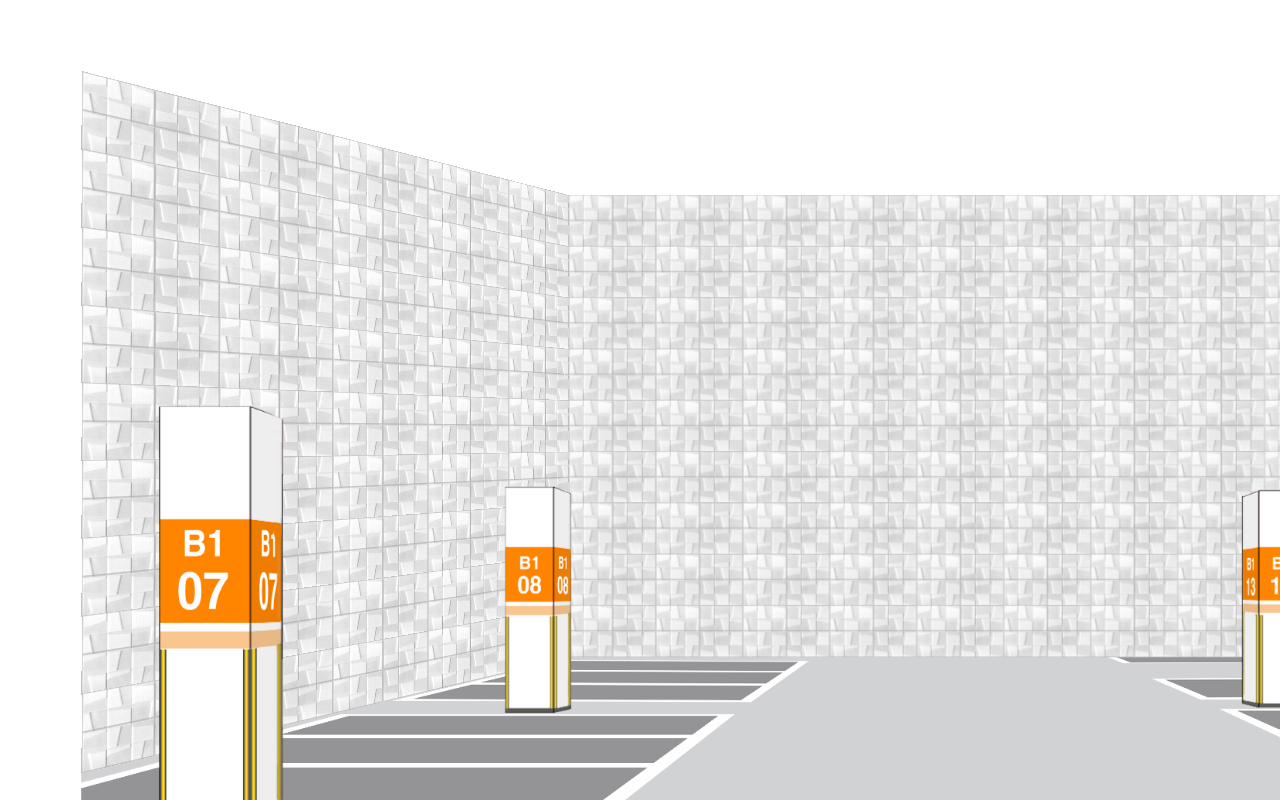
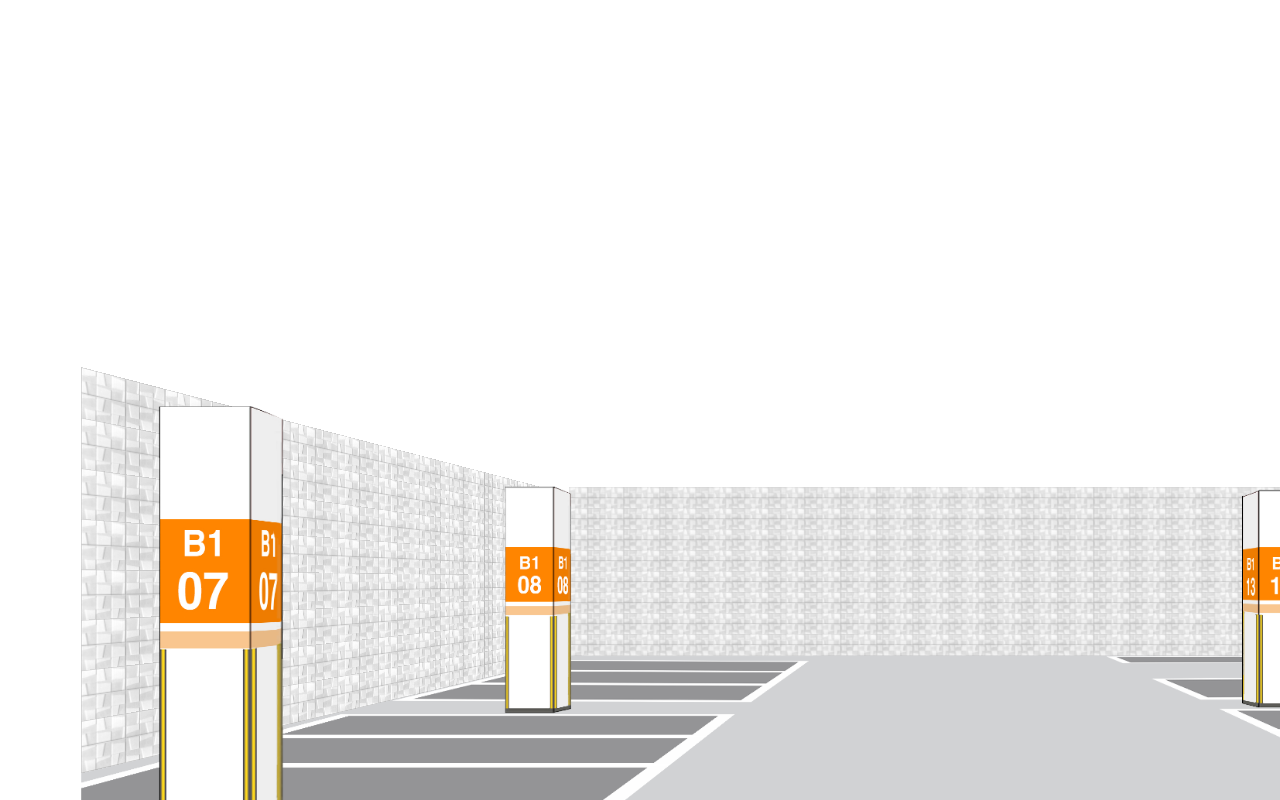
Before and after one commit to undefcat/undefcat.github.io.archived, a React (Create React App) app: page / in a window 1280 px wide. Shown: the top 800 px of the page. Built offline with nearby package versions, Linux system fonts and the light colour scheme.

Commit message:
feat: 블럭 사이즈 변경 및 Context, OptionPanel 추가

```diff
--- a/src/App.css
+++ b/src/App.css
@@ -30,8 +30,8 @@
 .block {
     position: relative;
     display: inline-block;
-    width: 100px;
-    height: 60px;
+    width: 50px;
+    height: 30px;
     margin-bottom: -1px;
 }
 
@@ -51,32 +51,32 @@
 #left-wall {
     position: absolute;
     bottom: 390px;
-    left: 128px;
+    left: 105px;
     perspective: 600px;
 }
 
 #left-wall .blocks {
-    transform: rotateX(1deg) rotateY(29deg);
+    transform: rotateX(.6deg) rotateY(52deg);
 }
 
 #center-wall {
     positioN: absolute;
-    left: 510px;
-    top: 160px;
+    left: 410px;
+    bottom: 393px;
     perspective: 600px;
 }
 
 #center-wall .blocks {
-    transform: translateZ(-90px);
+    transform: translateZ(-230px);
 }
 
 #right-wall {
     position: absolute;
-    bottom: 386px;
-    right: 132px;
+    bottom: 392px;
+    right: 102px;
     perspective: 600px;
 }
 
 #right-wall .blocks {
-    transform: rotateX(-1deg) rotateY(-29deg);
+    transform: rotateX(-.6deg) rotateY(-49deg);
 }
--- a/src/App.js
+++ b/src/App.js
@@ -1,13 +1,68 @@
+import { useEffect, useState } from 'react'
 import './App.css'
+import AppContext, { defaultWalls } from './AppContext'
 import Screen from './components/Screen'
-import ColorPicker from './components/ColorPicker'
+import OptionPanel from './components/OptionPanel'
 
 function App() {
+  const [walls, setWalls] = useState(defaultWalls)
+  const [showConfig, setShowConfig] = useState(false)
+  const [color, setColor] = useState({
+    r: 255, g: 255, b: 255, a: .5,
+  })
+
+  const handleChangeColor = color => {
+    setColor(color.rgb)
+  }
+
+  const setWall = (id, blocks, block, color) => {
+    if (walls.hasOwnProperty(id)) {
+      throw new Error(`${id} walls 값이 존재하지 않습니다.`)
+    }
+
+    const wall = walls[id]
+    const newWall = wall[blocks].map((block, idx) => {
+      if (idx !== block) {
+        return block
+      }
+
+      return color
+    })
+
+    setWalls({
+      ...walls,
+      [id]: newWall,
+    })
+  }
+
+  useEffect(() => {
+    const handler = e => {
+      if (e.code !== 'KeyC') {
+        return
+      }
+
+      setShowConfig(prev => !prev)
+    }
+
+    window.addEventListener('keydown', handler)
+
+    return () => {
+      window.removeEventListener('keydown', handler)
+    }
+
+  }, [])
+
   return (
-    <>
-      <Screen />
-      <ColorPicker />
-    </>
+    <AppContext.Provider value={{ walls, setWall }}>
+      <Screen
+        color={color}
+      />
+      <OptionPanel
+        color={color}
+        onChangeColor={handleChangeColor}
+        visible={showConfig}
+      />
+    </AppContext.Provider>
   )
 }
 
--- /dev/null
+++ b/src/AppContext.js
@@ -0,0 +1,22 @@
+import { createContext } from 'react'
+
+const generateBlock = block => new Array(block)
+  .fill(0)
+  .map(() => {
+    return { r: 255, g: 255, b: 255, a: 0 }
+  })
+
+const generateBlocks = (blocks, block) => new Array(blocks)
+  .fill(0)
+  .map(() => generateBlock(block))
+
+export const defaultWalls = {
+  'left-wall': generateBlocks(9, 6),
+  'center-wall': generateBlocks(9, 9),
+  'right-wall': generateBlocks(9, 6),
+}
+
+export default createContext({
+  walls: defaultWalls,
+  setWall: () => {},
+})
--- a/src/components/Block.js
+++ b/src/components/Block.js
@@ -1,7 +1,14 @@
+import { useState } from 'react'
+
 function Block() {
+  const [color, setColor] = useState({
+    r: 255, g: 255, b: 255, a: 0,
+  })
+
+  const backgroundColor = `rgba(${color.r}, ${color.g}, ${color.b}, ${color.a})`
   return (
     <div className="block">
-      <div className="block-overlay" />
+      <div className="block-overlay" style={{backgroundColor}}/>
       <div className="block-image" />
     </div>
   )
--- a/src/components/ColorPicker.js
+++ b/src/components/ColorPicker.js
@@ -1,17 +1,11 @@
-import { useState } from 'react'
 import { SketchPicker } from 'react-color'
 
-function ColorPicker() {
-  const [color, setColor] = useState({
-    r: 255, g: 255, b: 255, a: 1,
-  })
-
-  const handleChangeColor = color => {
-    setColor(color.rgb)
-  }
-
+function ColorPicker({ color, onChange }) {
   return (
-    <SketchPicker color={color} onChange={handleChangeColor} />
+    <SketchPicker
+      color={color}
+      onChange={onChange}
+    />
   )
 }
 
--- /dev/null
+++ b/src/components/OptionPanel.css
@@ -0,0 +1,13 @@
+#option {
+    position: absolute;
+    top: 0;
+    right: 0;
+    height: 100vh;
+    padding: 30px;
+    background-color: #ffffff;
+    box-shadow: -3px 10px 5px 5px rgba(0, 0, 0, .2);
+}
+
+#option.hide {
+    display: none;
+}
--- /dev/null
+++ b/src/components/OptionPanel.js
@@ -0,0 +1,15 @@
+import ColorPicker from './ColorPicker'
+import './OptionPanel.css'
+
+function OptionPanel({ color, onChangeColor, visible }) {
+  return (
+    <div className={visible ? '' : 'hide'} id="option">
+      <ColorPicker
+        color={color}
+        onChange={onChangeColor}
+      />
+    </div>
+  )
+}
+
+export default OptionPanel
--- a/src/components/Screen.js
+++ b/src/components/Screen.js
@@ -1,13 +1,13 @@
 import Wall from './Wall'
 
-function Screen() {
+function Screen({ color }) {
   return (
     <div id="wrap">
       <div className="background" id="ground" />
       <div id="walls">
-        <Wall id="left-wall" blocks={9} block={6} />
-        <Wall id="right-wall" blocks={9} block={6} />
-        <Wall id="center-wall" blocks={9} block={9} />
+        <Wall id="center-wall" blocks={8} block={23} />
+        <Wall id="left-wall" blocks={8} block={13} />
+        <Wall id="right-wall" blocks={8} block={12} />
       </div>
 
       <div className="background" id="pillars" />
--- a/src/components/Wall.js
+++ b/src/components/Wall.js
@@ -1,15 +1,15 @@
 import Blocks from './Blocks'
 
-const renderBlocks = (blocks, block) => new Array(blocks)
+const renderBlocks = (id, blocks, block) => new Array(blocks)
   .fill(blocks)
   .map((_, i) => (
-    <Blocks key={i} blockCount={block} />
+    <Blocks key={i} id={id} blockCount={block} />
   ))
 
 function Wall({ blocks, block, id }) {
   return (
     <div className="wall-wrapper" id={id}>
-      {renderBlocks(blocks, block)}
+      {renderBlocks(id, blocks, block)}
     </div>
   )
 }
```
